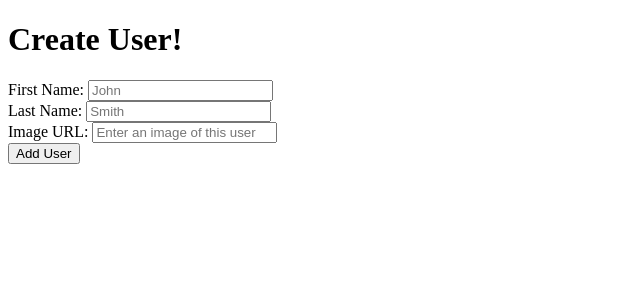
After one commit to LaithLou/flask-blogly, a Flask app: page /users/new in a window 1280 px wide. The commit adds this page. Shown: the top 300 px of the page, without its empty margins (0-640 px from the left). Run offline with Flask 2, Linux system fonts and the light colour scheme.

```diff
--- a/app.py
+++ b/app.py
@@ -1,5 +1,5 @@
 """Blogly application."""
-from flask import Flask, request, render_template
+from flask import Flask, request, render_template, redirect
 from models import db, connect_db, User
 
 
@@ -12,8 +12,44 @@ connect_db(app)
 db.create_all()
 
 @app.get('/')
+def take_to_user_page():
+    """Redirects to users page"""
+    return redirect('/users')
+
+@app.get('/users')
 def list_user():
     """ it lists users """
 
     users = User.query.all()
     return render_template('list.html', users= users)
+
+@app.get('/users/new')
+def show_add_user_form():
+    """Render the form template"""
+    return render_template('adding_user.html')
+
+
+
+@app.post('/users/new')
+def get_form_data():
+    """Takes the form elements"""
+    fname = request.form['first_name']
+    lname = request.form['last_name']
+    image_url = request.form['image_url']
+
+    new_user = User(first_name=fname, last_name = lname, img_url = image_url)
+
+    db.session.add(new_user)
+    db.session.commit()
+
+    return redirect ('/users')
+
+@app.get('/users/<id>')
+def show_profile(id):
+    """Shows User Page"""
+    user = User.query.get(id)
+    return render_template('profile.html', user=user)
+
+@app.get('/users/<id>/edit')
+def show_edit_page(id):
+    """Shows User's Edit page"""
--- a/models.py
+++ b/models.py
@@ -18,6 +18,6 @@ class User(db.Model):
 
   id = db.Column(db.Integer, primary_key=True, autoincrement=True)
 
-  first_name = db.Column(db.String(), nullable = False)
-  last_name = db.Column(db.String(), nullable = False)
-  img_url = db.Column(db.String(), nullable= True, unique =True, default='')
+  first_name = db.Column(db.Text, nullable = False)
+  last_name = db.Column(db.Text, nullable = False)
+  img_url = db.Column(db.Text, nullable= True, unique =True, default='')
--- /dev/null
+++ b/templates/adding_user.html
@@ -0,0 +1,25 @@
+{% extends 'base.html' %}
+
+{% block title %} New User {% endblock title %}
+
+{% block content %}
+<h1>Create User!</h1>
+<form action="/users/new" method="POST">
+    <div>
+        <label>First Name:</label>
+        <input name="first_name" placeholder="John">
+    </div>
+    <div>
+        <label>Last Name:</label>
+        <input name="last_name" placeholder="Smith">
+    </div>
+
+    <div>
+        <label>Image URL:</label>
+        <input name="image_url" placeholder="Enter an image of this user">
+    </div>
+
+    <button type="submit"> Add User </button>
+</form>
+
+{% endblock content %}
```
Also changed, not shown: templates/list.html (+7 -1 lines), templates/profile.html (added, +22 -0 lines).
